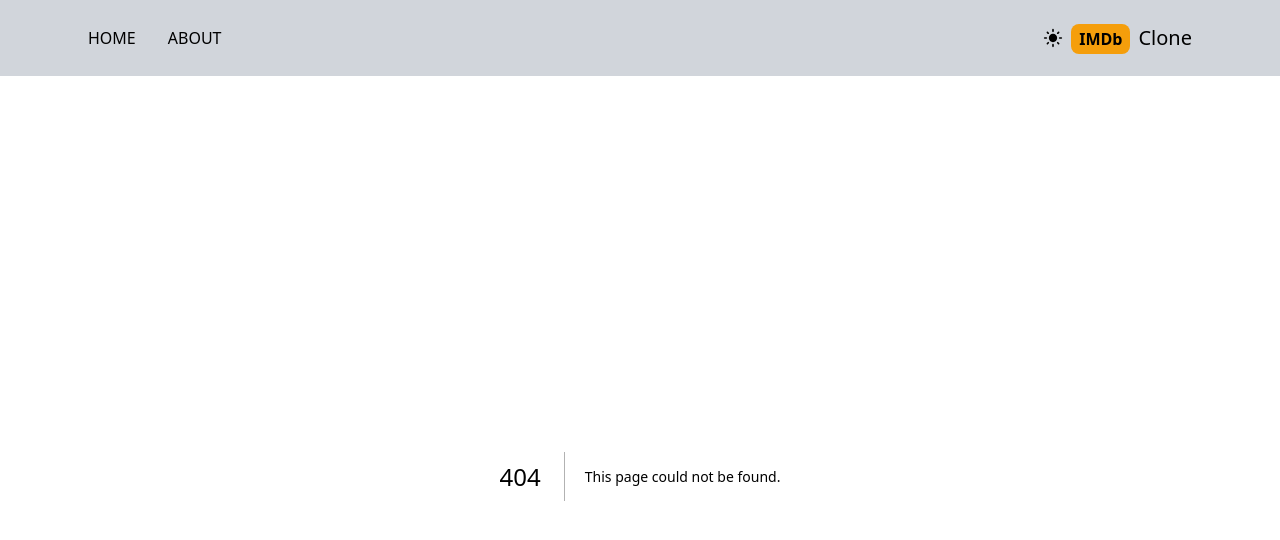
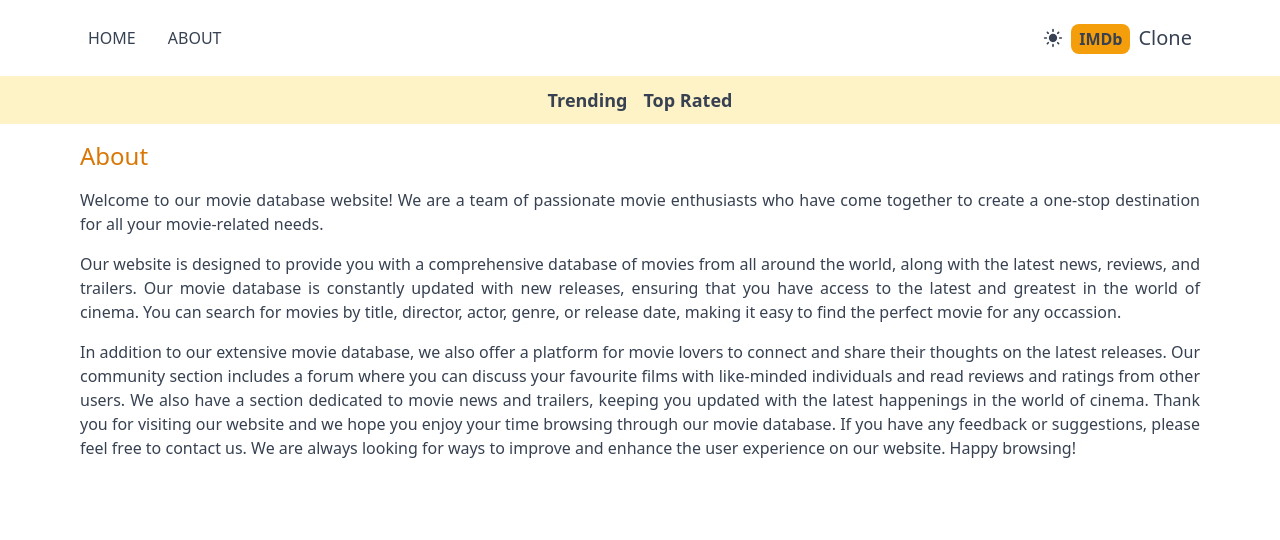
Before and after one commit to fairulazmin/imdb-clone, a Next.js app: page /about in a window 1280 px wide. Before the commit this address had no page. Shown: the top 540 px of the page. Built offline with nearby package versions, Linux system fonts and the light colour scheme.

Commit message:
add about & navbar

```diff
--- /dev/null
+++ b/app/about/page.tsx
@@ -0,0 +1,36 @@
+const AboutPage = () => {
+  return (
+    <div className='max-w-6xl mx-auto space-y-4 text-justify p-4'>
+      <h1 className='text-2xl font-medium text-amber-600'>About</h1>
+      <p>
+        Welcome to our movie database website! We are a team of passionate movie
+        enthusiasts who have come together to create a one-stop destination for
+        all your movie-related needs.
+      </p>
+      <p>
+        Our website is designed to provide you with a comprehensive database of
+        movies from all around the world, along with the latest news, reviews,
+        and trailers. Our movie database is constantly updated with new
+        releases, ensuring that you have access to the latest and greatest in
+        the world of cinema. You can search for movies by title, director,
+        actor, genre, or release date, making it easy to find the perfect movie
+        for any occassion.
+      </p>
+      <p>
+        In addition to our extensive movie database, we also offer a platform
+        for movie lovers to connect and share their thoughts on the latest
+        releases. Our community section includes a forum where you can discuss
+        your favourite films with like-minded individuals and read reviews and
+        ratings from other users. We also have a section dedicated to movie news
+        and trailers, keeping you updated with the latest happenings in the
+        world of cinema. Thank you for visiting our website and we hope you
+        enjoy your time browsing through our movie database. If you have any
+        feedback or suggestions, please feel free to contact us. We are always
+        looking for ways to improve and enhance the user experience on our
+        website. Happy browsing!
+      </p>
+    </div>
+  )
+}
+
+export default AboutPage
--- a/app/header.tsx
+++ b/app/header.tsx
@@ -4,7 +4,7 @@ import MenuItems from './menuItems'
 
 const Header = () => {
   return (
-    <div className='bg-gray-300'>
+    <div>
       <div className='flex justify-between max-w-6xl mx-auto items-center py-6'>
         <div>
           <MenuItems />
--- a/app/layout.tsx
+++ b/app/layout.tsx
@@ -1,7 +1,8 @@
 import { ReactNode } from 'react'
 import './globals.css'
 import Header from './header'
-import Providers from './porviders'
+import Navbar from './navbar'
+import Providers from './providers'
 
 export const metadata = {
   title: 'Create Next App',
@@ -17,9 +18,8 @@ const RootLayout = ({ children }: Children) => {
     <html lang='en'>
       <body>
         <Providers>
-          {/* Header */}
           <Header />
-          {/* Navbar */}
+          <Navbar />
           {/* Searchbox */}
 
           {children}
--- a/app/menuItems.tsx
+++ b/app/menuItems.tsx
@@ -9,7 +9,7 @@ const MenuItems = () => {
         <AiFillHome className='text-2xl sm:hidden' />{' '}
         <span className='hidden sm:inline'>HOME</span>
       </Link>
-      <Link href='/' className='mx-4 lg:mx-6 hover:text-amber-600'>
+      <Link href='/about' className='mx-4 lg:mx-6 hover:text-amber-600'>
         <BsFillInfoCircleFill className='text-2xl sm:hidden' />{' '}
         <span className='hidden sm:inline'>ABOUT</span>
       </Link>
--- /dev/null
+++ b/app/navbar.tsx
@@ -0,0 +1,34 @@
+'use client'
+
+import Link from 'next/link'
+import { ReadonlyURLSearchParams, useSearchParams } from 'next/navigation'
+
+const Navbar = () => {
+  const searchParams: ReadonlyURLSearchParams = useSearchParams()
+  const genre: string | null = searchParams.get('genre')
+
+  return (
+    <div className='flex justify-center space-x-4 font-semibold h-12 dark:bg-gray-600 items-center bg-amber-100 lg:text-lg'>
+      <Link
+        href='/?genre=fetchTrending'
+        className={`hover:text-amber-600 cursor-pointer border-amber-600 ${
+          genre === 'fetchTrending' &&
+          'underline underline-offset-8 decoration-4 decoration-amber-500 rounded-lg'
+        }`}
+      >
+        Trending
+      </Link>
+      <Link
+        href='/?genre=fetchTopRated'
+        className={`hover:text-amber-600 cursor-pointer border-amber-600 ${
+          genre === 'fetchTopRated' &&
+          'underline underline-offset-8 decoration-4 decoration-amber-500 rounded-lg'
+        }`}
+      >
+        Top Rated
+      </Link>
+    </div>
+  )
+}
+
+export default Navbar
--- a/app/page.tsx
+++ b/app/page.tsx
@@ -1,3 +1,3 @@
 export default function Home() {
-  return <main className='underline text-blue-700'>Hello world</main>
+  return <main className='underline text-blue-700'>Home</main>
 }
--- a/app/porviders.tsx
+++ /dev/null
@@ -1,13 +0,0 @@
-'use client'
-
-import { ThemeProvider } from 'next-themes'
-
-const Providers = ({ children }) => {
-  return (
-    <ThemeProvider enableSystem={true} attribute='class'>
-      {children}
-    </ThemeProvider>
-  )
-}
-
-export default Providers
--- /dev/null
+++ b/app/providers.tsx
@@ -0,0 +1,15 @@
+'use client'
+
+import { ThemeProvider } from 'next-themes'
+
+const Providers = ({ children }: any) => {
+  return (
+    <ThemeProvider enableSystem={true} attribute='class'>
+      <div className='dark:bg-gray-700 dark:text-gray-200 text-gray-700 transition-colors duration-300 min-h-screen select-none'>
+        {children}
+      </div>
+    </ThemeProvider>
+  )
+}
+
+export default Providers
```
